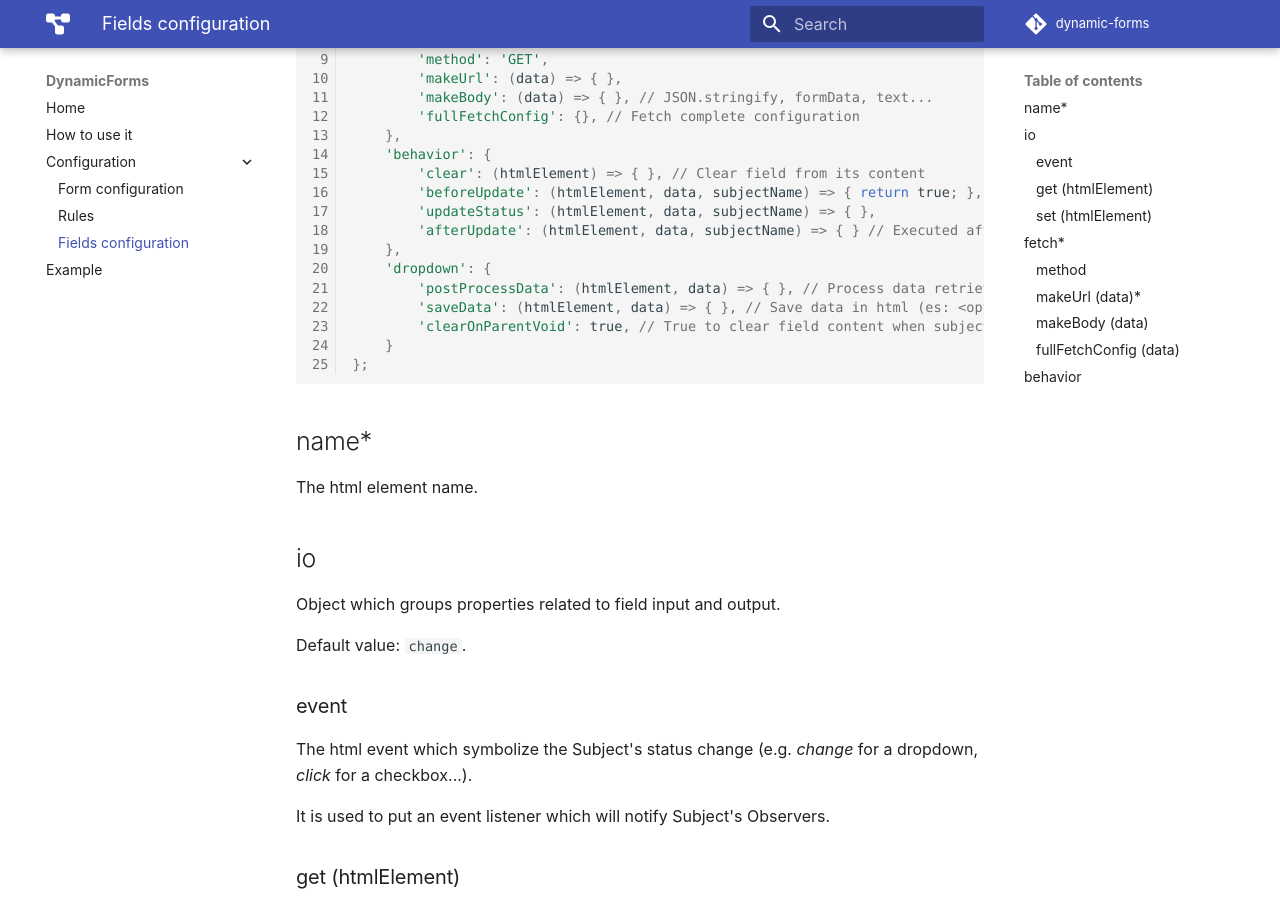
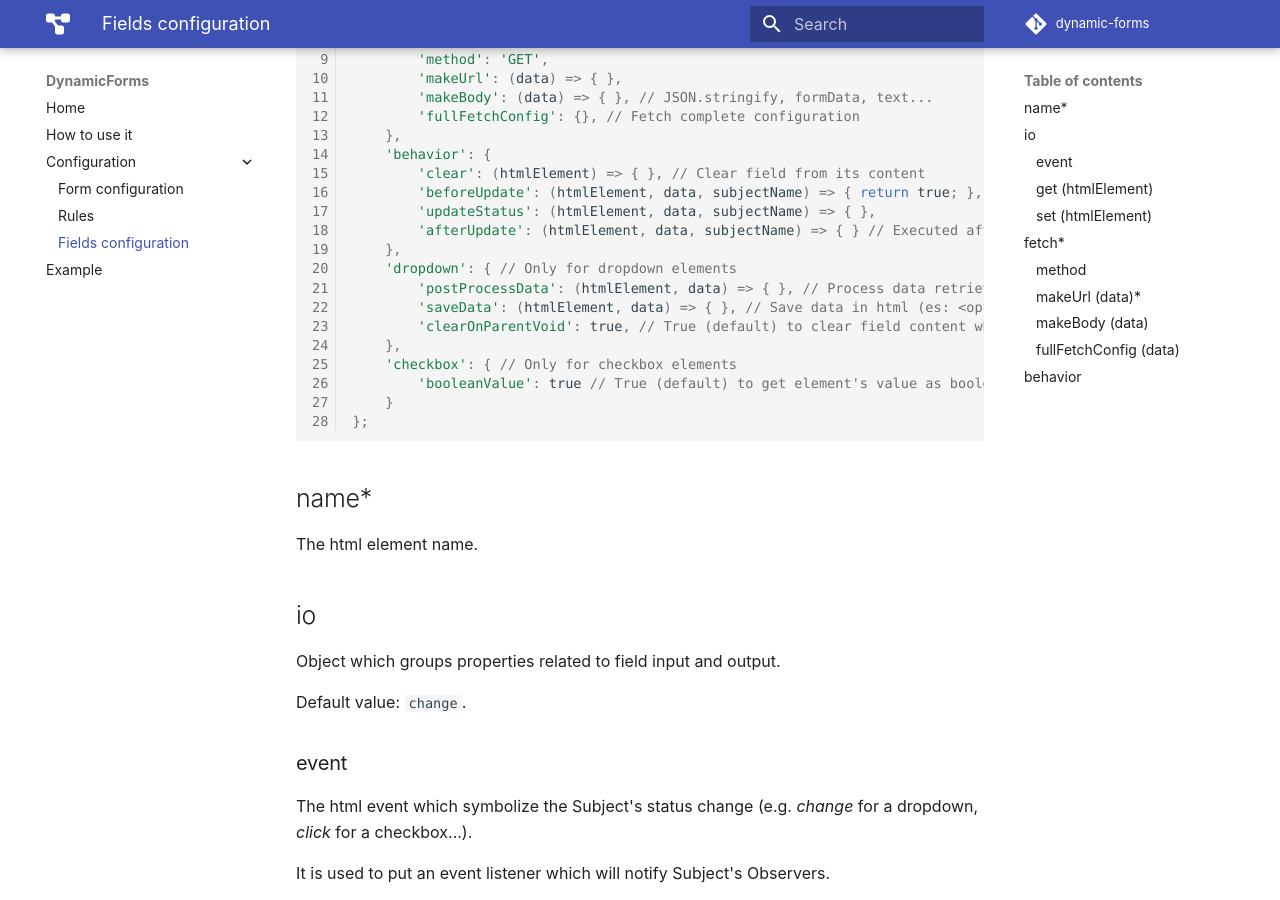
Before and after one commit to simomosi/dynamic-forms, an MkDocs documentation site: the page built from docs/configurations/field-configuration.md, in a window 1280 px wide and 900 px high, scrolled down 417 px. Built offline with MkDocs 1.6.1 and Material for MkDocs 9.7.7, drawn with Linux system fonts in a browser that asks for light colours; comment, search, counter and statistics services are not loaded.

Commit message:
Updated docs

````diff
--- a/docs/configurations/field-configuration.md
+++ b/docs/configurations/field-configuration.md
@@ -25,10 +25,13 @@ let fieldConfiguration = {
         'updateStatus': (htmlElement, data, subjectName) => { },
         'afterUpdate': (htmlElement, data, subjectName) => { } // Executed after the remote call
     },
-    'dropdown': {
+    'dropdown': { // Only for dropdown elements
         'postProcessData': (htmlElement, data) => { }, // Process data retrieved by remote call
         'saveData': (htmlElement, data) => { }, // Save data in html (es: <option value="value">'text'</option>)
-        'clearOnParentVoid': true, // True to clear field content when subject is void; false to trigger a remote call
+        'clearOnParentVoid': true, // True (default) to clear field content when subject is void; false to trigger a remote call
+    },
+    'checkbox': { // Only for checkbox elements
+        'booleanValue': true // True (default) to get element's value as boolean, based on the checked property; false to get the value property
     }
 };
 ```
````
Also changed, not shown: 1 other file.
